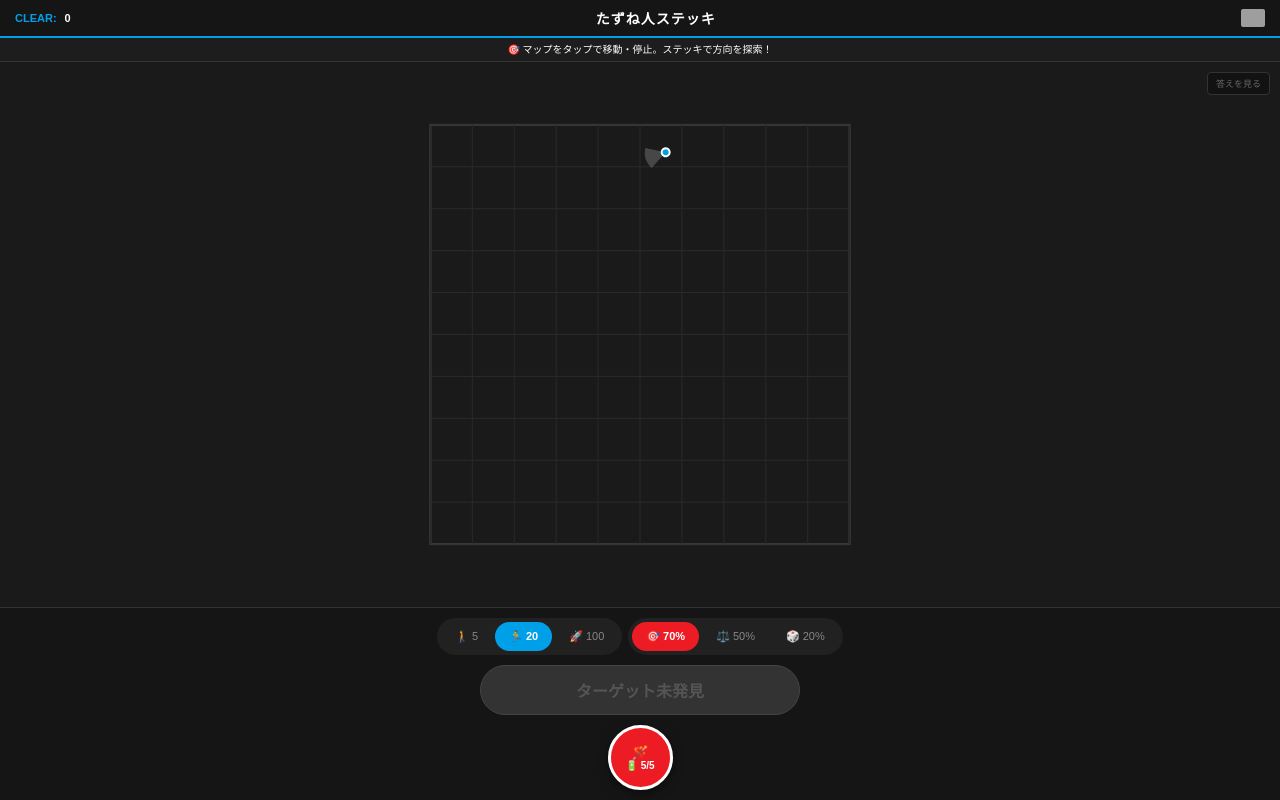
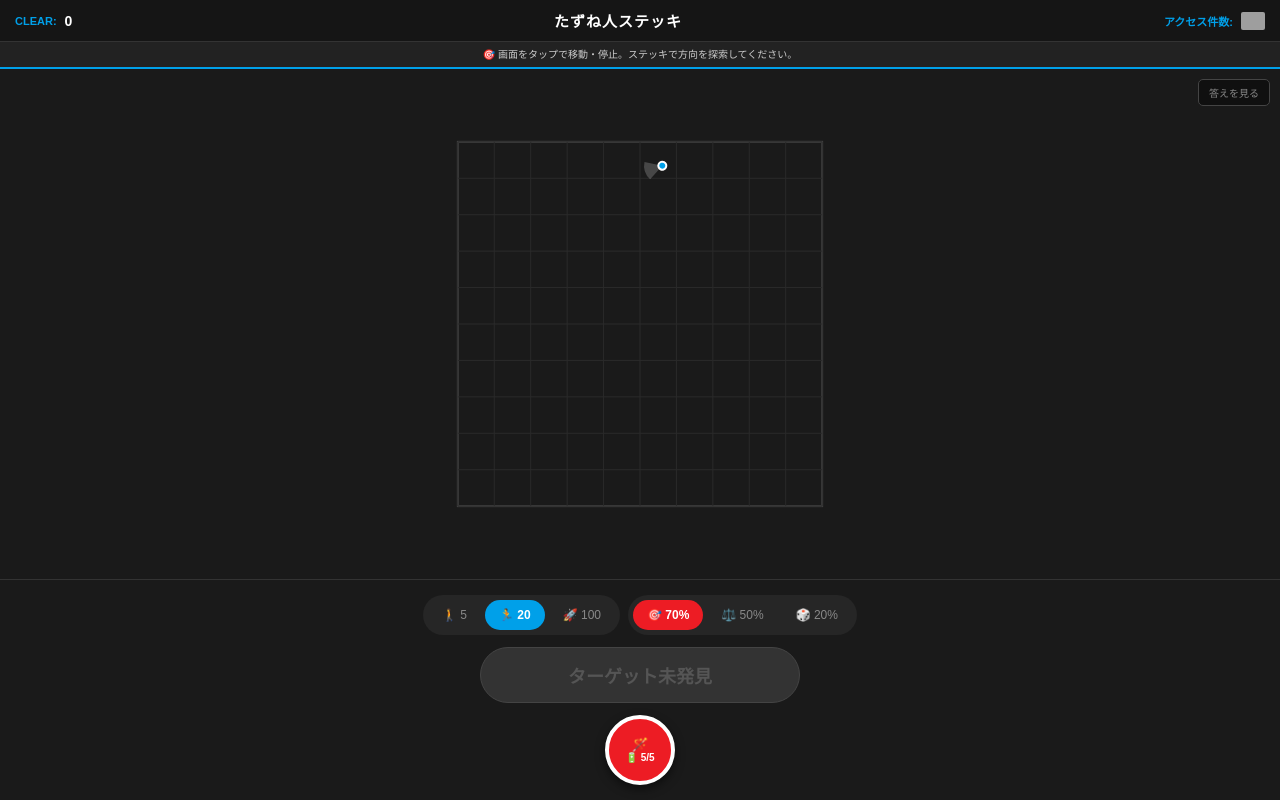
Before and after one commit to sorano-akari/finding_wand, a plain HTML site: page index.html in a window 1280 px wide. Drawn offline with Linux system fonts and the light colour scheme; grey boxes are pictures that could not be loaded.

Commit message:
UI調整

```diff
--- a/index.html
+++ b/index.html
@@ -9,143 +9,98 @@
             --dora-blue: #00A0E9;
             --dora-red: #ED1C24;
             --bg-dark: #121212;
-            --ui-dark: #1e1e1e;
+            --ui-dark: #1a1a1a;
         }
 
-        /* 100dvh を使用してモバイルブラウザのツールバーに対応 */
+        /* 画面全体を3段（ヘッダー・マップ・フッター）に分割 */
         body {
             margin: 0;
-            height: 100dvh;
+            height: 100dvh; /* iPadのツールバー変化に対応 */
             display: flex;
             flex-direction: column;
             background: var(--bg-dark);
             font-family: sans-serif;
-            touch-action: none;
-            user-select: none;
             color: white;
             overflow: hidden;
         }
 
-        header { flex-shrink: 0; z-index: 10; }
-
+        /* 1段目：ヘッダー（固定） */
+        header { flex-shrink: 0; z-index: 10; border-bottom: 2px solid var(--dora-blue); }
         .top-bar {
-            background: #151515;
-            padding: 8px 15px;
-            border-bottom: 2px solid var(--dora-blue);
-            display: flex;
-            justify-content: space-between;
-            align-items: center;
+            background: #151515; padding: 10px 15px;
+            display: flex; justify-content: space-between; align-items: center;
+        }
+        .visitor-box { display: flex; align-items: center; gap: 8px; font-size: 11px; font-weight: bold; color: var(--dora-blue); }
+        .visitor-box img { height: 18px; border-radius: 2px; }
+        #guide-text {
+            background: #222; padding: 6px; font-size: 10px; text-align: center;
+            line-height: 1.3; color: #ccc; border-top: 1px solid #333;
         }
 
-        .visitor-box {
-            display: flex;
-            align-items: center;
-            gap: 8px;
-            font-size: 11px;
-            font-weight: bold;
-            color: var(--dora-blue);
-        }
-        .visitor-box img { height: 18px; border-radius: 2px; }
-
-        #guide-text {
-            background: rgba(30, 30, 30, 0.9);
-            padding: 5px;
-            font-size: 10px;
-            text-align: center;
-            line-height: 1.3;
-            border-bottom: 1px solid rgba(255,255,255,0.1);
-        }
-
-        /* マップエリア：はみ出しを許容しない */
+        /* 2段目：マップ（可変・重なりなし） */
         main {
-            flex-grow: 1;
+            flex: 1; /* 余ったスペースをすべて使う */
             position: relative;
             overflow: hidden;
-            background: #1a1a1a;
+            background: #151515;
         }
-        canvas { display: block; }
+        canvas { display: block; width: 100%; height: 100%; }
 
-        /* 操作パネル：画面下部に固定（flexの要素として配置） */
+        /* 3段目：操作パネル（固定・画面下部に強制配置） */
         footer {
             flex-shrink: 0;
-            background: #151515;
-            padding: 10px 10px calc(10px + env(safe-area-inset-bottom));
+            background: #1a1a1a;
+            padding: 15px 10px calc(15px + env(safe-area-inset-bottom));
             border-top: 1px solid #333;
             display: flex;
             flex-direction: column;
             align-items: center;
-            gap: 10px;
-            z-index: 20;
+            gap: 12px;
         }
 
-        .btns-row { display: flex; gap: 6px; }
-
+        .btns-row { display: flex; gap: 8px; }
         .speed-btns, .acc-btns {
-            display: flex;
-            gap: 3px;
-            background: rgba(255,255,255,0.05);
-            padding: 4px;
-            border-radius: 30px;
+            display: flex; gap: 4px; background: rgba(255,255,255,0.05); padding: 5px; border-radius: 30px;
         }
         .speed-btns button, .acc-btns button {
-            padding: 8px 14px;
-            border: none;
-            background: transparent;
-            border-radius: 20px;
-            font-size: 11px;
-            color: #888;
-            cursor: pointer;
+            padding: 8px 14px; border: none; background: transparent; border-radius: 20px;
+            font-size: 12px; color: #888; cursor: pointer;
         }
         .speed-btns button.active, .acc-btns button.active { background: var(--dora-blue); color: white; font-weight: bold; }
         .acc-btns button.active { background: var(--dora-red); }
 
         #find-btn {
-            width: 100%;
-            max-width: 320px;
-            padding: 12px;
-            font-size: 16px;
-            font-weight: bold;
-            border-radius: 30px;
-            background: #333;
-            color: #555;
-            border: 1px solid #444;
+            width: 90%; max-width: 320px; padding: 14px; font-size: 18px; font-weight: bold;
+            border-radius: 30px; background: #333; color: #555; border: 1px solid #444;
         }
         #find-btn.lit { background: var(--dora-red); color: white; border: 1px solid white; box-shadow: 0 0 20px var(--dora-red); animation: glow 0.6s infinite alternate; }
 
         #stick-btn {
-            width: 65px;
-            height: 65px;
-            border-radius: 50%;
-            background: var(--dora-red);
-            border: 3px solid white;
-            color: white;
-            font-weight: bold;
-            display: flex;
-            flex-direction: column;
-            align-items: center;
-            justify-content: center;
-            cursor: pointer;
-            box-shadow: 0 3px 10px rgba(0,0,0,0.5);
+            width: 70px; height: 70px; border-radius: 50%; background: var(--dora-red);
+            border: 4px solid white; color: white; font-weight: bold; display: flex;
+            flex-direction: column; align-items: center; justify-content: center;
+            cursor: pointer; box-shadow: 0 4px 10px rgba(0,0,0,0.5);
         }
 
-        #reset-btn { width: 100%; max-width: 320px; padding: 12px; font-size: 18px; font-weight: bold; border-radius: 30px; background: gold; color: black; border: 1px solid white; cursor: pointer; display: none; }
+        #reset-btn { width: 90%; max-width: 320px; padding: 14px; font-size: 20px; font-weight: bold; border-radius: 30px; background: gold; color: black; border: 1px solid white; cursor: pointer; display: none; }
 
         @keyframes glow { from { opacity: 0.8; } to { opacity: 1; transform: scale(1.02); } }
-        #cheat-btn { position: absolute; top: 10px; right: 10px; font-size: 9px; color: #666; background: rgba(0,0,0,0.3); border: 1px solid #333; padding: 4px 8px; border-radius: 4px; cursor: pointer; pointer-events: auto; }
+        #cheat-btn { position: absolute; top: 10px; right: 10px; font-size: 10px; color: #888; background: rgba(0,0,0,0.4); border: 1px solid #444; padding: 5px 10px; border-radius: 5px; cursor: pointer; }
     </style>
 </head>
 <body>
 
 <header>
     <div class="top-bar">
-        <div class="visitor-box">CLEAR: <span id="clear-count" style="color:white;">0</span></div>
-        <div style="font-weight: bold; font-size: 14px; letter-spacing: 1px;">たずね人ステッキ</div>
+        <div class="visitor-box">CLEAR: <span id="clear-count" style="color:white; font-size:14px;">0</span></div>
+        <div style="font-weight: bold; font-size: 15px; letter-spacing: 1px;">たずね人ステッキ</div>
         <div class="visitor-box">
+            アクセス件数:
             <img src="https://hits.dwyl.com/sorano-akari/finding_wand.svg?style=flat-square&color=00A0E9" alt="hits">
         </div>
     </div>
     <div id="guide-text">
-        🎯 マップをタップで移動・停止。ステッキで方向を探索！
+        🎯 画面をタップで移動・停止。ステッキで方向を探索してください。
     </div>
 </header>
 
@@ -252,18 +207,13 @@
     function draw() {
         ctx.fillStyle = "#1a1a1a"; ctx.fillRect(0,0,canvas.width,canvas.height);
         ctx.save();
-        // マップの中央配置
-        ctx.translate(canvas.width/2, canvas.height/2);
-        ctx.scale(scale, scale);
-        ctx.translate(-WORLD_SIZE/2, -WORLD_SIZE/2);
-
+        ctx.translate(canvas.width/2, canvas.height/2); ctx.scale(scale, scale); ctx.translate(-WORLD_SIZE/2, -WORLD_SIZE/2);
         ctx.strokeStyle = "#444"; ctx.lineWidth = 2/scale; ctx.strokeRect(0, 0, WORLD_SIZE, WORLD_SIZE);
         ctx.strokeStyle = "#2a2a2a"; ctx.lineWidth = 1/scale;
         for(let i=0; i<=WORLD_SIZE; i+=100) {
             ctx.beginPath(); ctx.moveTo(i, 0); ctx.lineTo(i, WORLD_SIZE); ctx.stroke();
             ctx.beginPath(); ctx.moveTo(0, i); ctx.lineTo(WORLD_SIZE, i); ctx.stroke();
         }
-
         if(lastLog) {
             ctx.save(); ctx.translate(lastLog.x, lastLog.y); ctx.rotate(lastLog.angle);
             ctx.strokeStyle = "rgba(0,160,233,0.7)"; ctx.lineWidth = 4/scale;
@@ -301,11 +251,9 @@
     function normalizeAngle(a) { while(a < -Math.PI) a += Math.PI*2; while(a > Math.PI) a -= Math.PI*2; return a; }
 
     function resize() {
-        // コンテナのサイズに厳密に合わせる
         canvas.width = container.clientWidth;
         canvas.height = container.clientHeight;
-        // 歪みを防ぐため、最小辺を基準にスケールを決定（1.3倍の余白）
-        scale = Math.min(canvas.width, canvas.height) / (WORLD_SIZE * 1.3);
+        scale = Math.min(canvas.width, canvas.height) / (WORLD_SIZE * 1.4);
     }
 
     canvas.addEventListener('pointerdown', (e) => {
```
